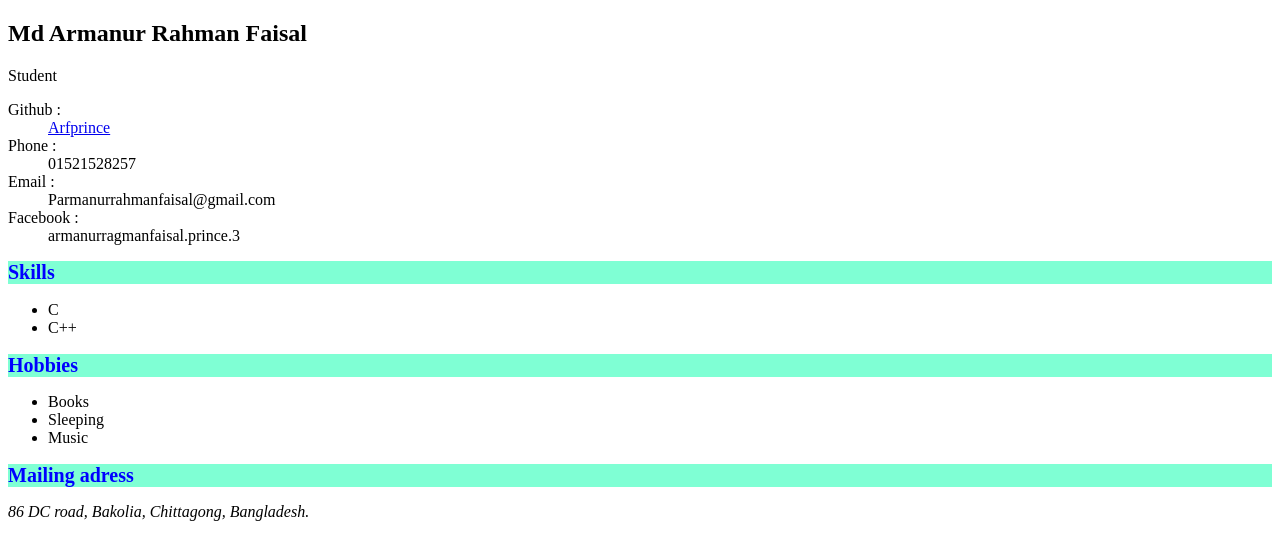
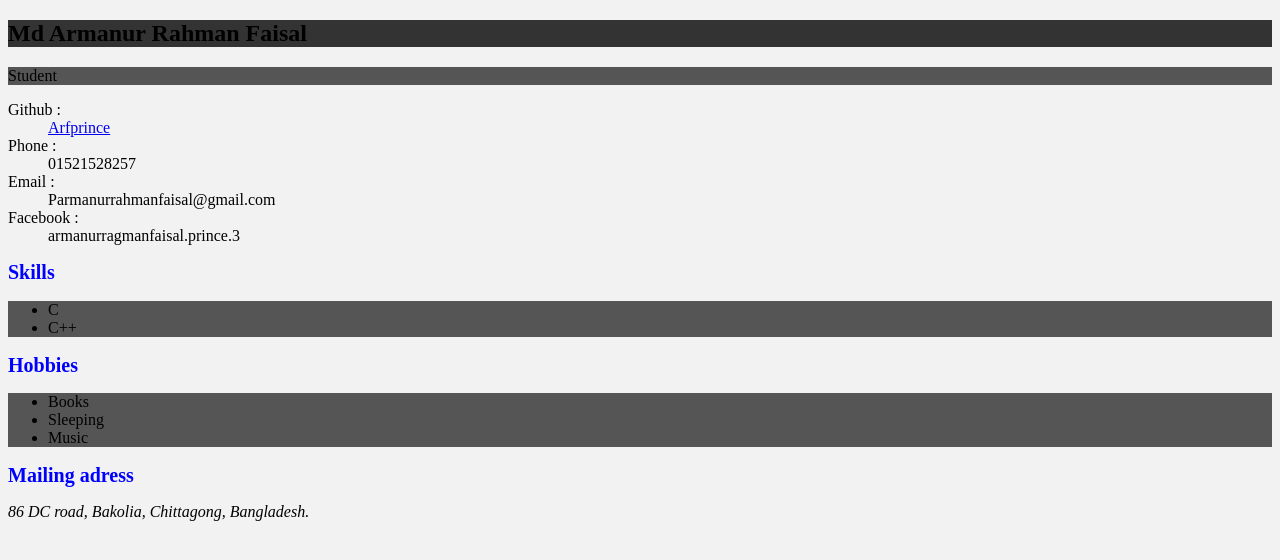
Before and after one commit to arfprince/My-Bio, a plain HTML site: page index.html in a window 1280 px wide. Drawn offline with Linux system fonts and the light colour scheme.

Commit message:
new changes

```diff
--- a/index.html
+++ b/index.html
@@ -2,13 +2,7 @@
 <html>
     <head>
         <title> Resume</title>
-        <style>
-            h2{
-                color: blue;
-                font-size: 20px;
-                background-color: aquamarine;
-            }
-        </style>
+        <link rel="stylesheet" href="/styles.css">
     </head>
     <body>
         <section>
--- a/styles.css
+++ b/styles.css
@@ -0,0 +1,13 @@
+h2{
+    color: blue;
+    font-size: 20px;
+}
+h1{
+    background-color: #333;
+}
+ul,p{
+    background-color: #555;
+}
+body{
+    background-color: #f2f2f2;
+}
```
